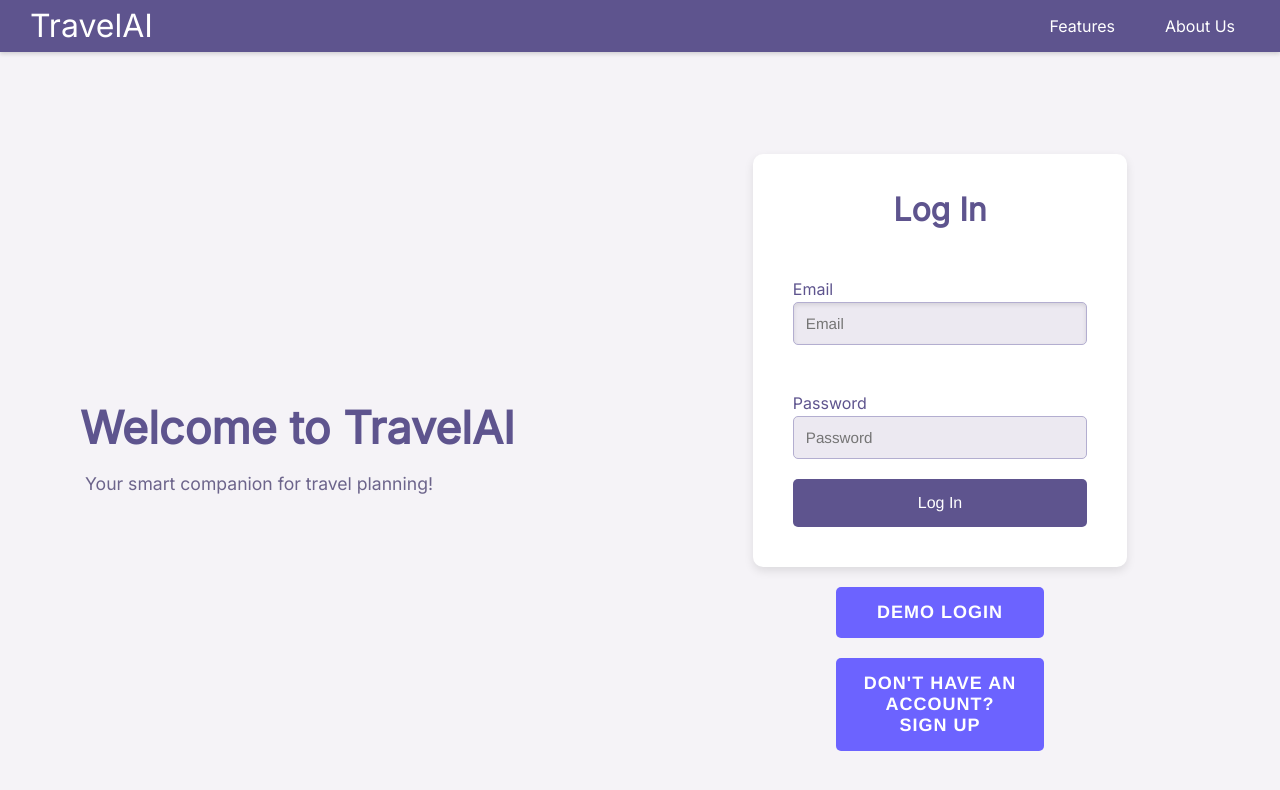
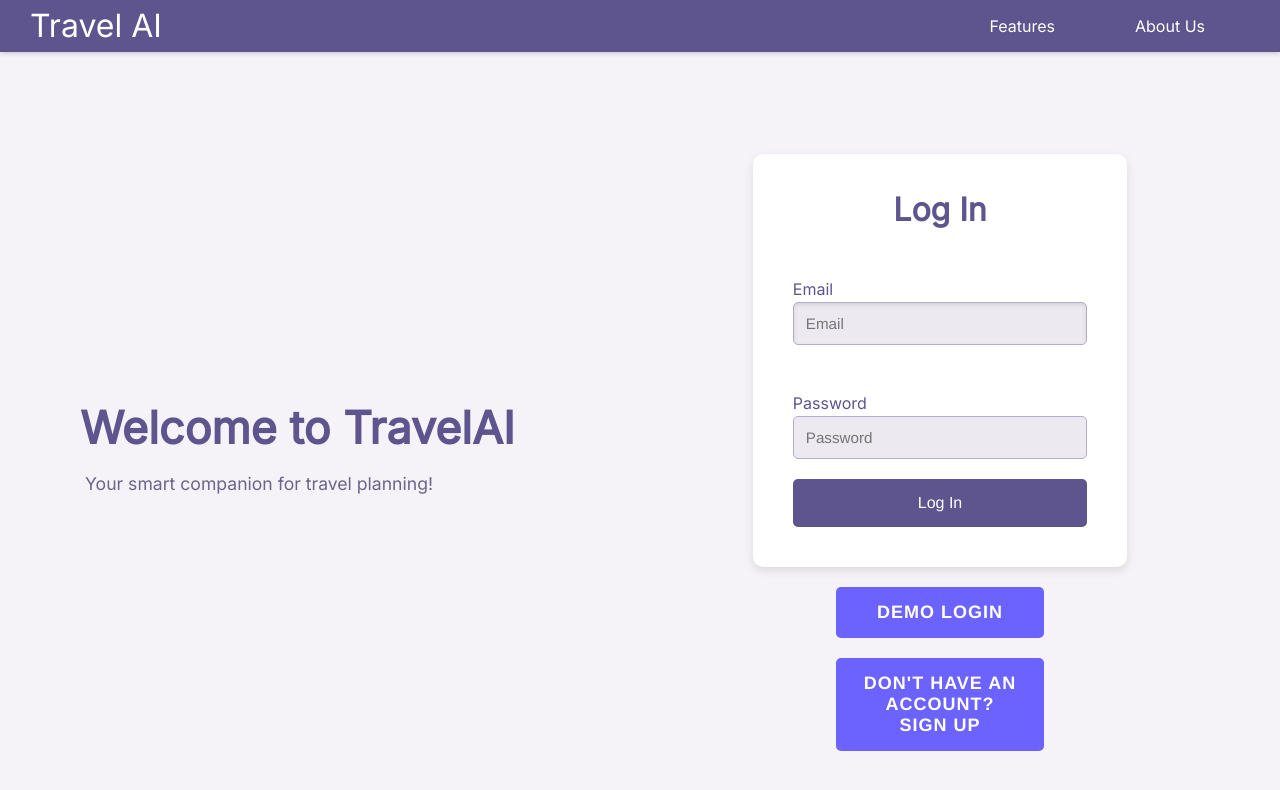
Before and after one commit to Almoe099/TravelAI, a React (Vite) app in the folder frontend/: page / in a window 1280 px wide. Shown: the top 790 px of the page. Built offline with nearby package versions, Linux system fonts and the light colour scheme; no server answers.

Commit message:
touch up on styling and routes

```diff
--- a/frontend/src/components/NavBar/NavBar.css
+++ b/frontend/src/components/NavBar/NavBar.css
@@ -19,6 +19,11 @@
     font-weight: 500;
   }
 
+  .homeButton {
+    text-decoration: none;
+  }
+
+
   .nav-links-container {
     display: flex;
     align-items: center;
@@ -34,6 +39,7 @@
     color: #ffffff;
     text-decoration: none;
     padding: 8px 15px;
+    margin-right: 30px;
     border-radius: 4px;
     background-color: transparent;
     transition: background-color 0.3s, color 0.3s;
@@ -47,6 +53,7 @@
 
   .NavBar .logout-button {
     padding: 8px 15px;
+    width: 150px;
     background-color: #6c5b7b;
     color: #ffffff;
     border-radius: 4px;
--- a/frontend/src/components/NavBar/NavBar.jsx
+++ b/frontend/src/components/NavBar/NavBar.jsx
@@ -16,16 +16,16 @@ function NavBar() {
 
   return (
     <nav className="NavBar">
-      <h1>TravelAI</h1>
+      <Link to={'/profile'} className='homeButton'><h1>Travel AI</h1></Link>
       <div className="nav-links-container">
         <div className={loggedIn ? 'links-nav' : 'links-auth'}>
           {loggedIn ? (
             <>
               <Link to='/profile'>Profile</Link>
-              <Link to="/travel-recommendations">Travel Recommendations</Link>
+              {/* <Link to="/travel-recommendations">Travel Recommendations</Link>
               <Link to="/itinerary-planning">Itinerary Planning</Link>
               <Link to="/personal-notes">Personal Notes</Link>
-              <Link to="/document-storage">Document Storage</Link>
+              <Link to="/document-storage">Document Storage</Link> */}
             </>
           ) : (
             <>
--- /dev/null
+++ b/frontend/src/components/Profile/Tripbox.css
@@ -0,0 +1,3 @@
+.tripBoxButtons {
+    width: 100px;
+}
--- a/frontend/src/components/Profile/Tripbox.jsx
+++ b/frontend/src/components/Profile/Tripbox.jsx
@@ -1,4 +1,6 @@
 import React from 'react';
+import { Link } from 'react-router-dom';
+import './Tripbox.css'
 
 function TripBox({ trip, onDelete, onView }) {
   return (
@@ -7,8 +9,8 @@ function TripBox({ trip, onDelete, onView }) {
       <p>Start Date: {new Date(trip.startdate).toLocaleDateString()}</p>
       <p>End Date: {new Date(trip.enddate).toLocaleDateString()}</p>
       <div className="trip-actions">
-        <button onClick={onView}>View</button>
-        <button onClick={onDelete}>Delete</button>
+        <Link to={'/tripshow'}><button className="tripBoxButtons"  onClick={onView}>View</button></Link>
+        <button onClick={onDelete} className="tripBoxButtons" >Delete</button>
       </div>
     </div>
   );
--- a/frontend/src/components/Routes/Routes.jsx
+++ b/frontend/src/components/Routes/Routes.jsx
@@ -7,7 +7,7 @@ export const AuthRoute = ({ component: Component, ...props }) => {
   return (
     !loggedIn ?
       <Component {...props} /> :
-      <Navigate to="/notes" replace={true} />
+      <Navigate to="/profile" replace={true} />
   );
 };
 
@@ -17,6 +17,6 @@ export const ProtectedRoute = ({ component: Component, ...props }) => {
   return (
     loggedIn ?
       <Component {...props} /> :
-      <Navigate to="/login" replace={true} />
+      <Navigate to="/" replace={true} />
   );
 };
```
Also changed, not shown: frontend/src/App.jsx (+5 -4 lines).
